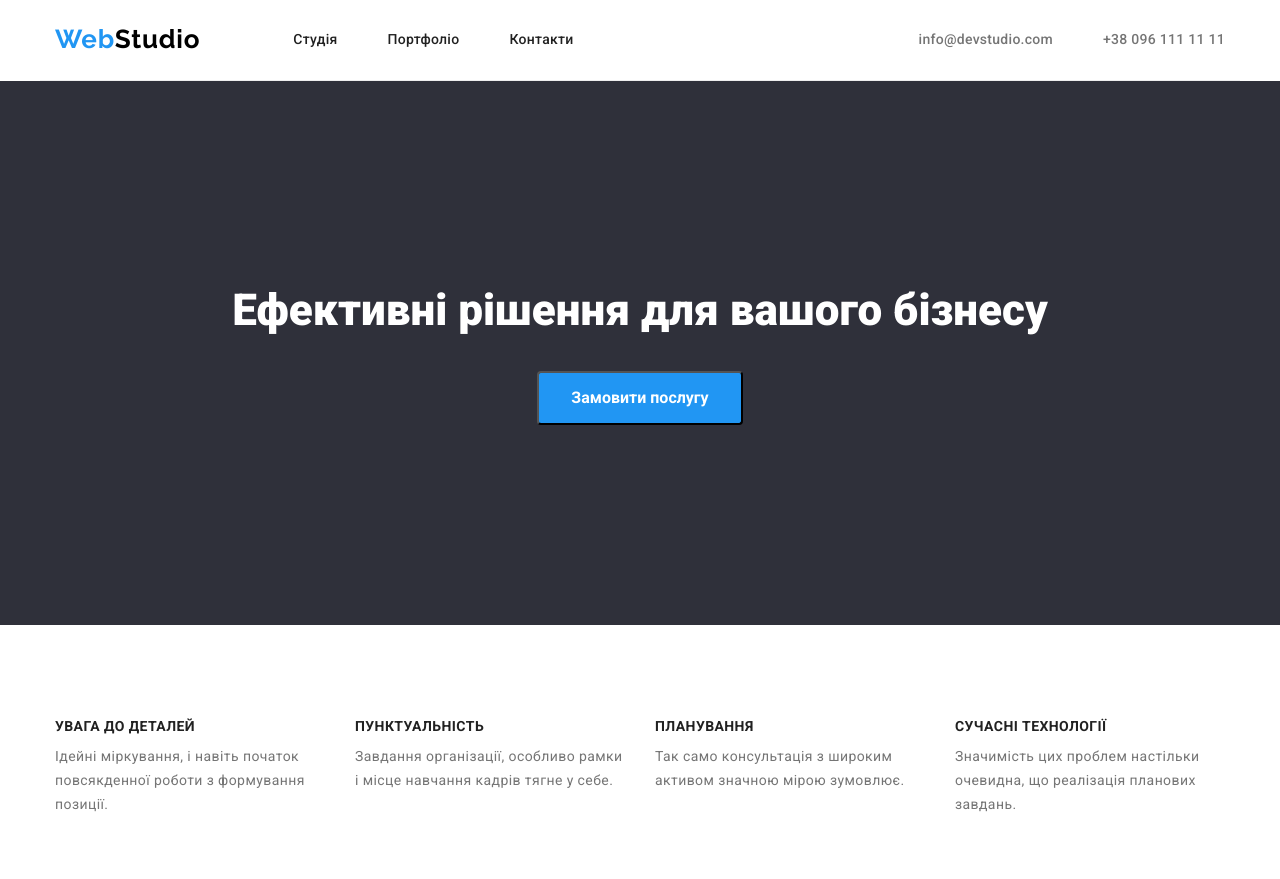
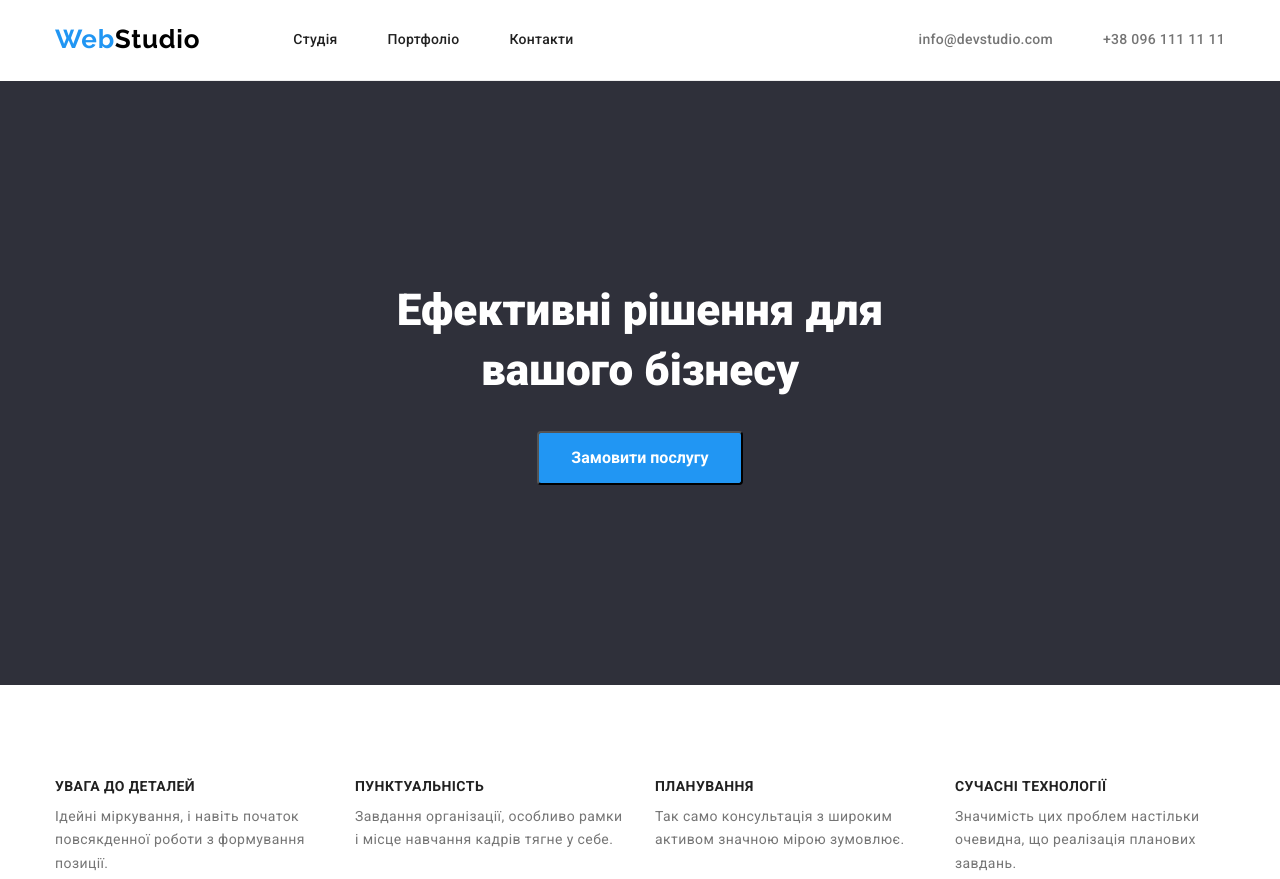
Before and after one commit to MarkovAndriy/goit-markup-hw-03, a plain HTML site: page index.html in a window 1280 px wide. Shown: the top 879 px of the page. Drawn offline with nearby package versions, Linux system fonts and the light colour scheme.

Commit message:
Update styles.css

```diff
--- a/css/styles.css
+++ b/css/styles.css
@@ -104,8 +104,8 @@ h1,h2,h3,p {
 }
 .hero-title {
 
-    margin-bottom: 30px;
-
+    margin: 0 auto 30px;
+    width: 645px;
     font-weight: 900;
     font-size: 44px;
     line-height: 1.36;
```
